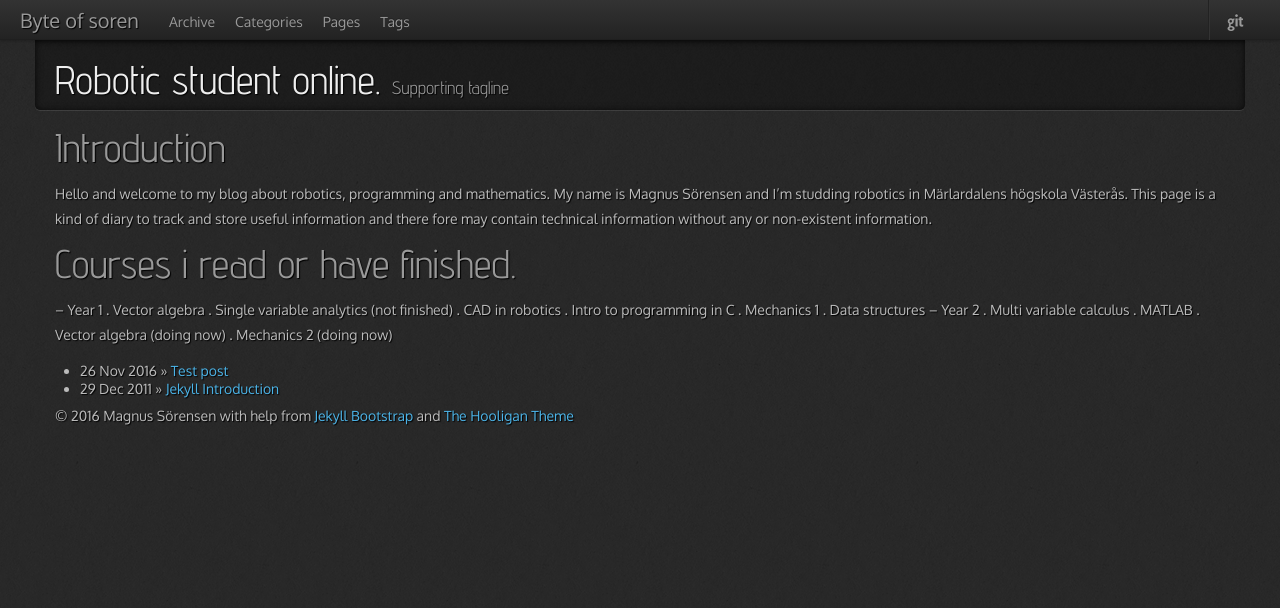
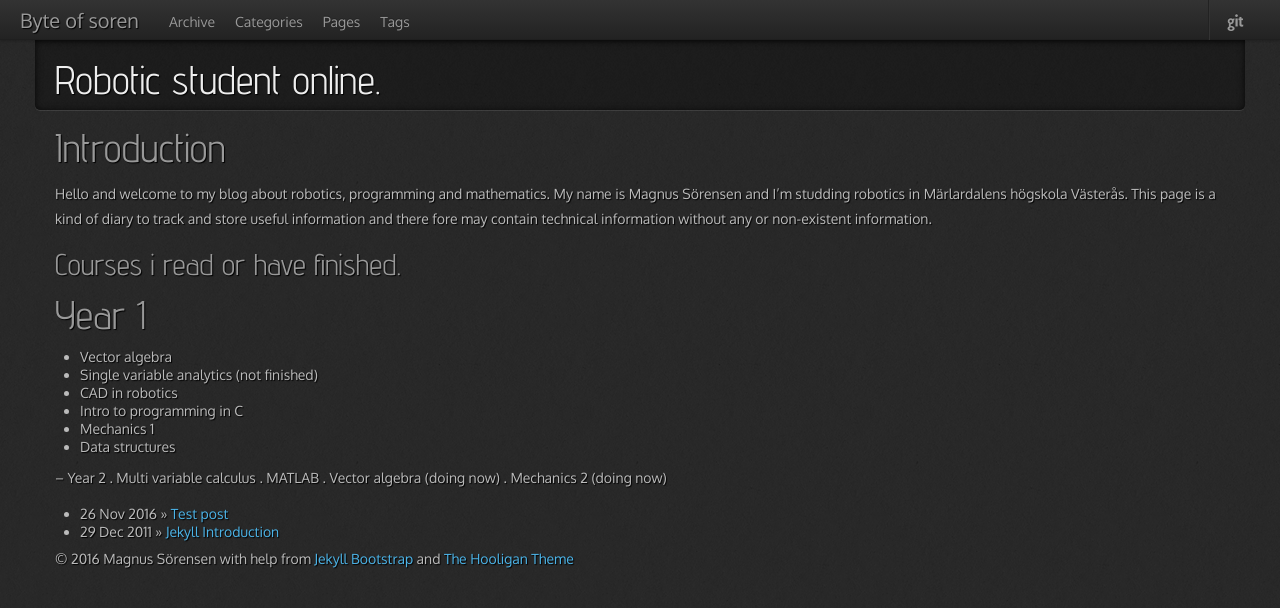
Before and after one commit to byteofsoren/byteofsoren.github.io, a Jekyll site: the page built from index.md, in a window 1280 px wide. Shown: the top 608 px of the page. Built offline with Jekyll 4.4.1, drawn with Linux system fonts in a browser that asks for light colours; nearby versions of some CDN libraries.

Commit message:
added lists

```diff
--- a/index.md
+++ b/index.md
@@ -1,7 +1,7 @@
 ---
 layout: page
 title: Robotic student online.
-tagline: Supporting tagline
+tagline:
 ---
 {% include JB/setup %}
 
@@ -12,14 +12,16 @@ Västerås. This page is a kind of diary to track and store useful information
 and there fore may contain technical information without any or non-existent
 information.
 
-# Courses i read or have finished.
--- Year 1
-. Vector algebra
-. Single variable analytics (not finished)
-. CAD in robotics
-. Intro to programming in C
-. Mechanics 1
-. Data structures
+## Courses i read or have finished.
+# Year 1
+<ul>
+    <li> Vector algebra </li>
+    <li> Single variable analytics (not finished)</li>
+    <li> CAD in robotics</li>
+    <li> Intro to programming in C</li>
+    <li>Mechanics 1</li>
+    <li> Data structures</li>
+</ul>
 -- Year 2
 . Multi variable calculus
 . MATLAB
```
